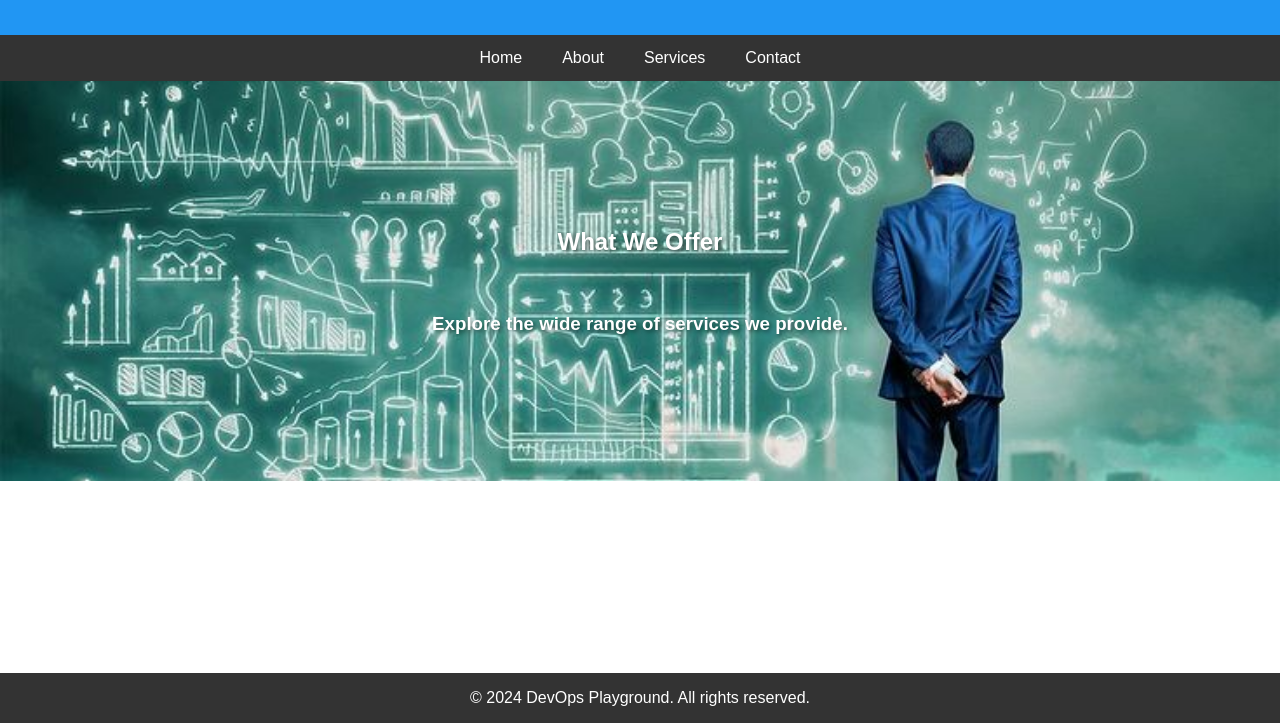
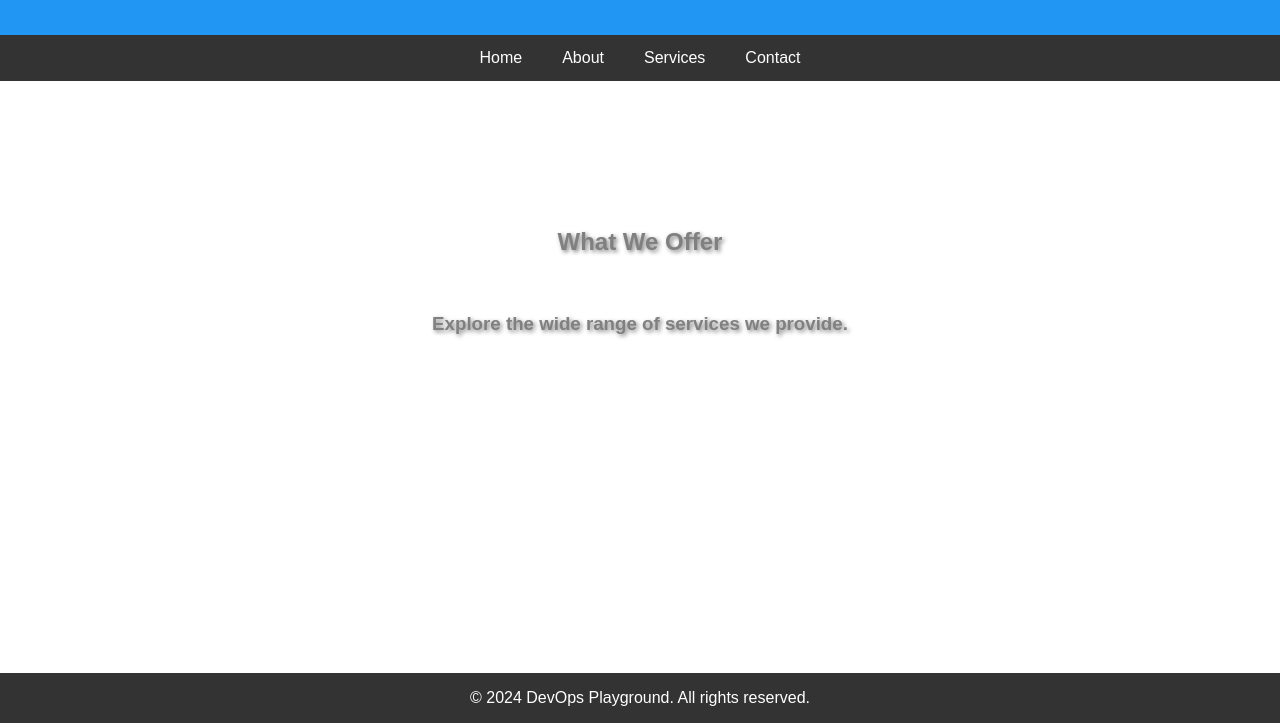
Before and after one commit to AbhashDas/Docker_withNginx, a plain HTML site: page My_WebPage/services.html in a window 1280 px wide. Shown: the part 77-800 px from the top of the page. Drawn offline with Linux system fonts and the light colour scheme.

Commit message:
Updating the HTML webpages along with Dockerfile and nginx.conf

```diff
--- a/My_WebPage/services.html
+++ b/My_WebPage/services.html
@@ -18,14 +18,13 @@
             text-align: center;
         }
 	.hero {
-            background-image: url('images/services.jpeg');
             background-size: cover;
             background-position: center;
             height: 400px;
             display: flex;
             justify-content: center;
             align-items: center;
-            color: white;
+            color: grey;
             text-shadow: 2px 2px 4px rgba(0, 0, 0, 0.5);
         }
 
```
Also changed, not shown: My_WebPage/about.html (+1 -2 lines), My_WebPage/contact.html (+1 -2 lines), My_WebPage/index.html (+1 -2 lines), My_WebPage/images/about.jpeg (deleted), My_WebPage/images/contact.jpeg (deleted), My_WebPage/images/services.jpeg (deleted), 2 other files.
